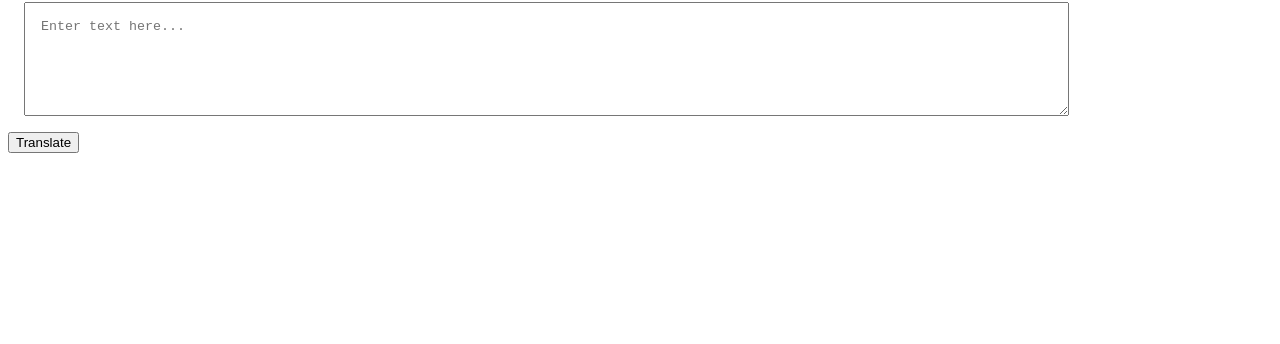
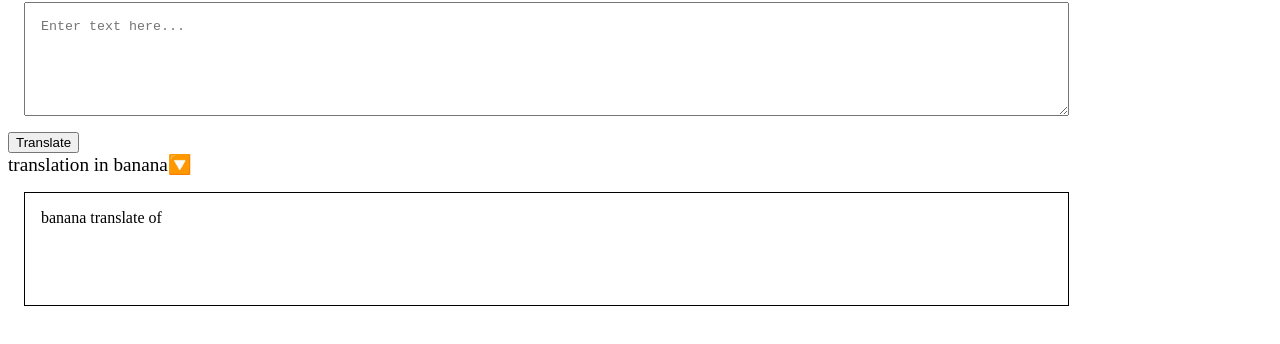
Before and after one commit to rkapoor10/banana-translator, a plain HTML site: page index.html in a window 1280 px wide. Both pictures are taken after a click on the button "Translate". Shown: the part 78-422 px from the top of the page. Drawn offline with Linux system fonts and the light colour scheme.

Commit message:
ex05: wire a div to show output

```diff
--- a/app.js
+++ b/app.js
@@ -1,8 +1,10 @@
 var btnTranslate = document.querySelector("#btn-translate")
 var txtInput = document.querySelector("#txt-input")
-
-btnTranslate.addEventListener("click",function clickEventHandler()
-{
-    console.log("you clicked the button")
-    console.log("input given: ", txtInput.value);
+var outputDiv = document.querySelector("#output")
+// outputDiv.innerText = "Ritik Kapoor"
+console.log(outputDiv)
+btnTranslate.addEventListener("click", function clickEventHandler() {
+    // console.log("you clicked the button")
+    // console.log("input given: ", txtInput.value);
+    outputDiv.innerText = "banana translate of "+txtInput.value;
 })
--- a/index.html
+++ b/index.html
@@ -11,9 +11,12 @@
 
 <body>
     <h1>Speak Banana!! </h1>
-    <textarea id="txt-input" class="container container-center" placeholder="Enter text here..."></textarea>
-    <button id="btn-translate" class="container container center">Translate</button>
+    <textarea id="txt-input" placeholder="Enter text here..."></textarea>
+    <button id="btn-translate">Translate</button>
+    <div style="font-size: larger;" >translation in banana🔽</div>
+    <div id="output"></div>
     <script src="app.js"></script>
+
 </body>
 
 </html>
--- a/styles.css
+++ b/styles.css
@@ -13,3 +13,11 @@
     padding: 1rem;
     margin: auto;
 } */
+
+#output{
+    border: 1px solid black;
+    height: 10vh;
+    width: 80%;
+    margin: 1rem;
+    padding: 1rem;
+}
```
